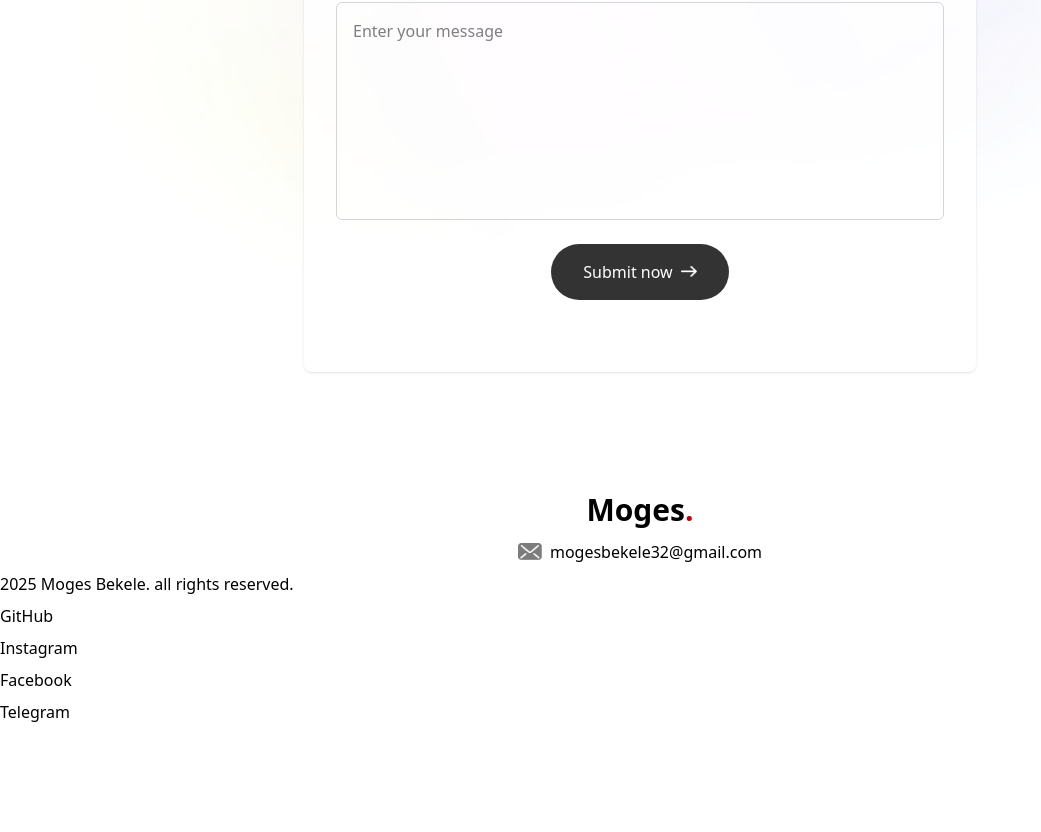
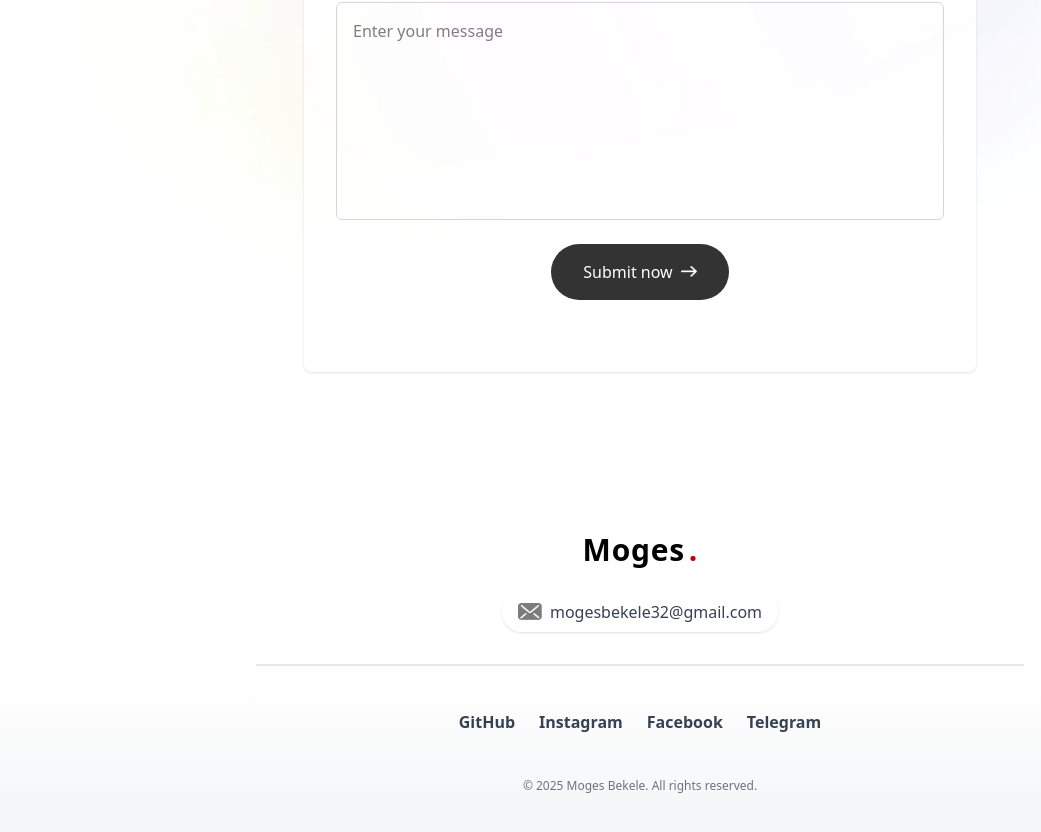
Before and after one commit to MogesBekele/portfolio-in-nextjs, a Next.js app: page / in a window 1280 px wide. Shown: the part 4586-5418 px from the top of the page, without its empty margins (0-1041 px from the left). Before the commit the page ends 5314 px from the top, so only its background shows below. Built offline with nearby package versions, Linux system fonts and the light colour scheme; a web font is replaced by a local one.

Commit message:
applied tailwind css on the footer

```diff
--- a/components/Footer.tsx
+++ b/components/Footer.tsx
@@ -4,26 +4,69 @@ import { assets } from "@/assets/assets";
 
 const Footer = () => {
   return (
-    <div className="mt-20">
-      <div className="text-center">
-        <h1 className="w-36 mx-auto mb-2 font-semibold text-3xl cursor-pointer font-ovo">
-          Moges<span className="text-red-700">.</span>
+    <footer className="mt-20 bg-gradient-to-t from-gray-100 via-white to-transparent py-10 px-4">
+      <div className="max-w-3xl mx-auto flex flex-col items-center gap-6 mb-5">
+        <h1 className="font-ovo text-3xl font-semibold flex items-center gap-1">
+          <span className="tracking-wide">Moges</span>
+          <span className="text-red-700">.</span>
         </h1>
-        <div className="w-max flex items-center gap-2 mx-auto">
-          <Image alt="" src={assets.mail_icon} className="w-6"/>
-          mogesbekele32@gmail.com
+        <div className="flex items-center gap-2 bg-white/80 px-4 py-2 rounded-full shadow">
+          <Image alt="Mail" src={assets.mail_icon} className="w-6" />
+          <a
+            href="mailto:mogesbekele32@gmail.com"
+            className="text-base font-medium text-gray-700 hover:text-blue-600 transition"
+          >
+            mogesbekele32@gmail.com
+          </a>
         </div>
+        <hr className="w-full border-t-2 border-gray-200 my-2" />
+        <ul className="grid grid-cols-2 gap-4 sm:flex sm:gap-6 mt-2">
+          <li>
+            <a
+              target="_blank"
+              rel="noopener noreferrer"
+              href="https://github.com/MogesBekele"
+              className="text-gray-700 hover:text-black transition font-semibold"
+            >
+              GitHub
+            </a>
+          </li>
+          <li>
+            <a
+              target="_blank"
+              rel="noopener noreferrer"
+              href="https://www.instagram.com/moges.bek/"
+              className="text-gray-700 hover:text-pink-600 transition font-semibold"
+            >
+              Instagram
+            </a>
+          </li>
+          <li>
+            <a
+              target="_blank"
+              rel="noopener noreferrer"
+              href="https://web.facebook.com/"
+              className="text-gray-700 hover:text-blue-700 transition font-semibold"
+            >
+              Facebook
+            </a>
+          </li>
+          <li>
+            <a
+              target="_blank"
+              rel="noopener noreferrer"
+              href="https://t.me/moges868"
+              className="text-gray-700 hover:text-blue-500 transition font-semibold"
+            >
+              Telegram
+            </a>
+          </li>
+        </ul>
+        <p className="text-xs text-gray-500 mt-4">
+          &copy; 2025 Moges Bekele. All rights reserved.
+        </p>
       </div>
-      <div>
-        <p>2025 Moges Bekele. all rights reserved.</p>
-        <ul>
-          <li><a target="_blank" href="https://github.com/MogesBekele">GitHub</a></li>
-             <li><a target="_blank" href="https://www.instagram.com/moges.bek/">Instagram</a></li>
-                <li><a target="_blank" href="https://web.facebook.com/">Facebook</a></li>
-                   <li><a target="_blank" href="https://t.me/moges868">Telegram</a></li>
-        </ul>
-      </div>
-    </div>
+    </footer>
   );
 };
 
```
